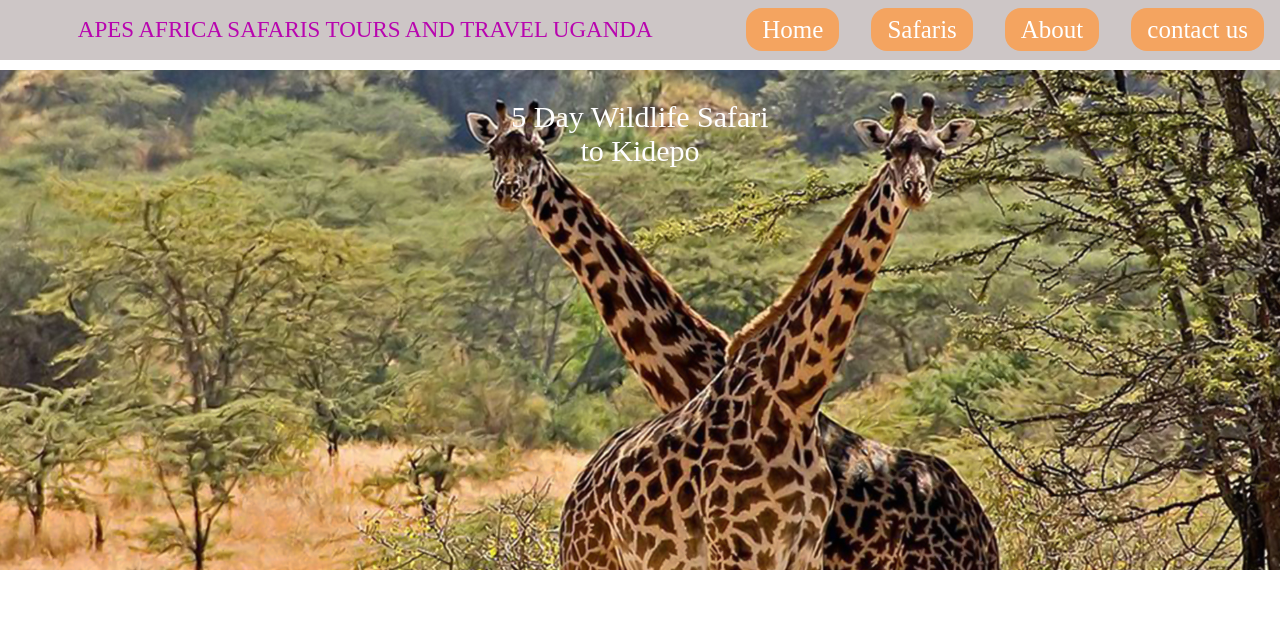
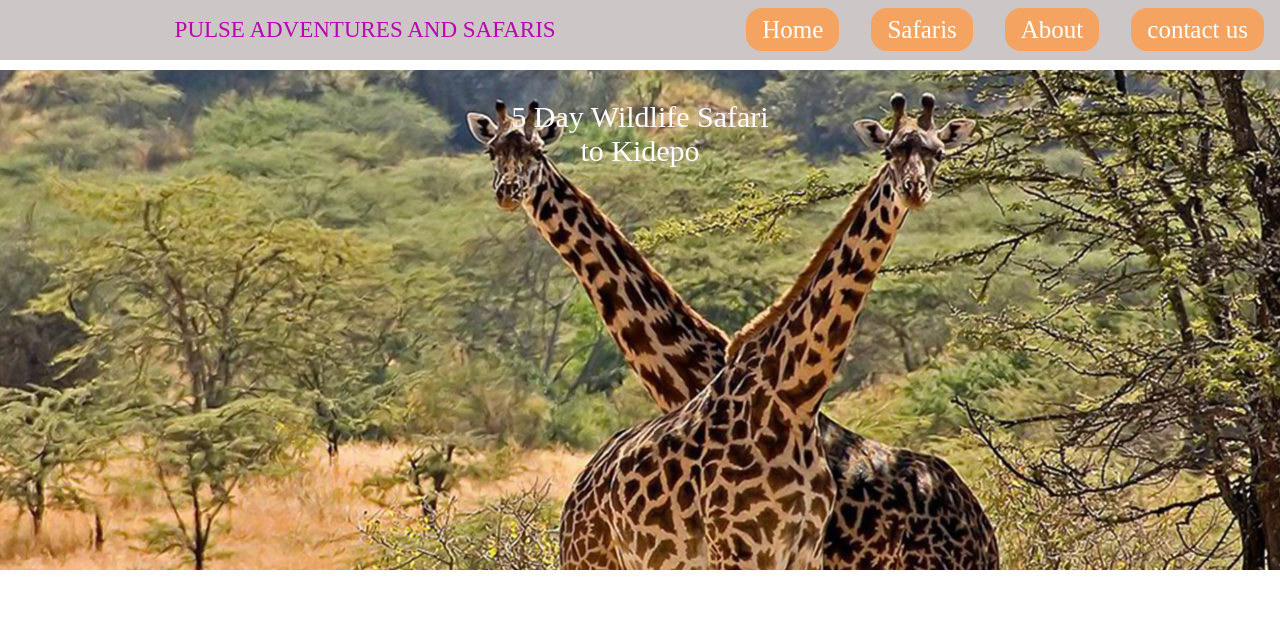
Before and after one commit to pulseadventures/pulseadventures.github.io, a plain HTML site: page 5 day kidepo.html in a window 1280 px wide. Shown: the top 617 px of the page. Drawn offline with Linux system fonts and the light colour scheme.

Commit message:
Update 5 day kidepo.html

```diff
--- a/5 day kidepo.html
+++ b/5 day kidepo.html
@@ -18,7 +18,7 @@
 
 
             </a>
-            <div class="logo"> APES AFRICA SAFARIS TOURS AND TRAVEL UGANDA</div>
+            <div class="logo">PULSE ADVENTURES AND SAFARIS</div>
 
             <div class="nav-links">
                 <ul>
@@ -276,7 +276,7 @@
 
  <DIV class="GET">
     <P><SPan class="quick"> GET TO KNOW MORE</SPan></P>
-    APES AFRICA SAFARIS TOURS AND TRAVEL UGANDA
+    PULSE ADVENTURES AND SAFARIS
     <P>We are specialists in taliored tours and travels  in Uganda and East Africa.<br>
     Whetherfor individuals,fsmilies or larger groups,<br>
 We provide a personalized,high qualityservice.</P>
```
